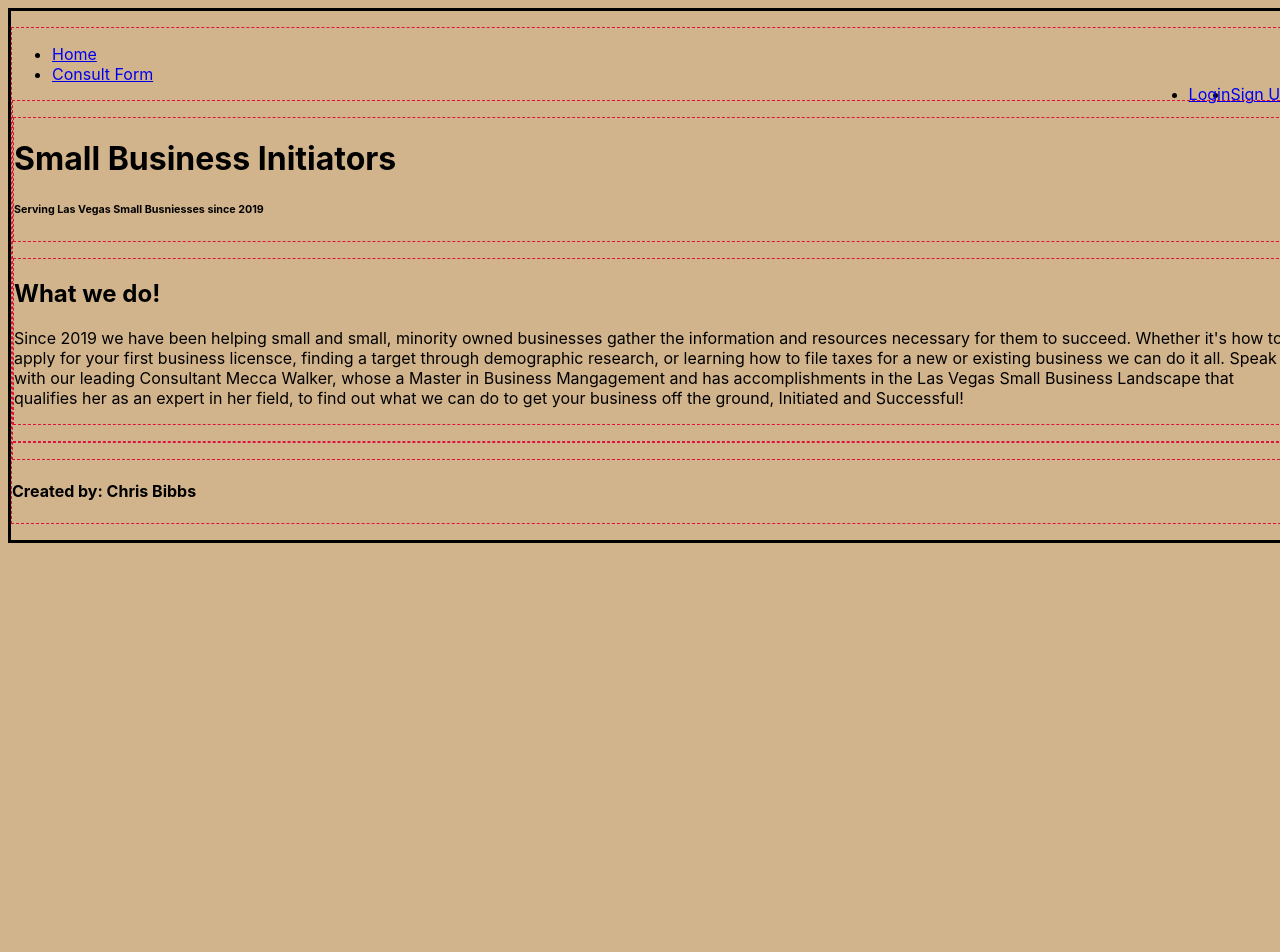
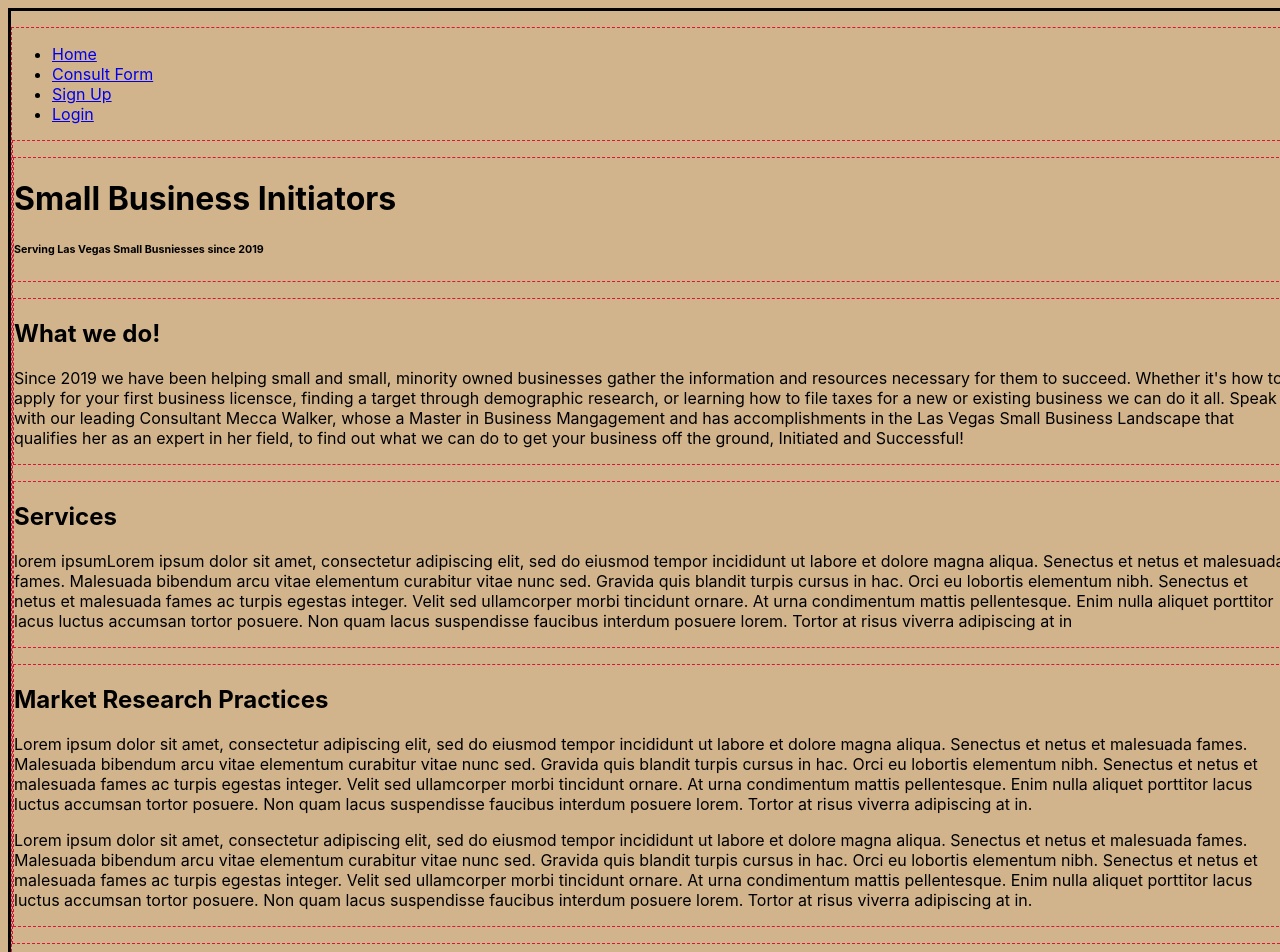
Before and after one commit to cbibbs94/MSP3, a React (Create React App) app in the folder client/: page / in a window 1280 px wide. Shown: the top 952 px of the page. Before the commit the page ends 800 px from the top, so only its background shows below. Built offline with nearby package versions, Linux system fonts and the light colour scheme; no server answers.

Commit message:
deploying i think

```diff
--- a/client/src/components/Home.js
+++ b/client/src/components/Home.js
@@ -12,7 +12,19 @@ const Home = () => {
                 <p>Since 2019 we have been helping small and small, minority owned businesses gather the information and resources necessary for them to succeed. Whether it's how to apply for your first business licensce, finding a target through demographic research, or learning how to file taxes for a new or existing business we can do it all. Speak with our leading Consultant Mecca Walker, whose a Master in Business Mangagement and has accomplishments in the Las Vegas Small Business Landscape that qualifies her as an expert in her field, to find out what we can do to get your business off the ground, Initiated and Successful!     </p>
             </div>
             <div>
-
+                <h2> Services </h2>
+                <p>
+                    lorem ipsumLorem ipsum dolor sit amet, consectetur adipiscing elit, sed do eiusmod tempor incididunt ut labore et dolore magna aliqua. Senectus et netus et malesuada fames. Malesuada bibendum arcu vitae elementum curabitur vitae nunc sed. Gravida quis blandit turpis cursus in hac. Orci eu lobortis elementum nibh. Senectus et netus et malesuada fames ac turpis egestas integer. Velit sed ullamcorper morbi tincidunt ornare. At urna condimentum mattis pellentesque. Enim nulla aliquet porttitor lacus luctus accumsan tortor posuere. Non quam lacus suspendisse faucibus interdum posuere lorem. Tortor at risus viverra adipiscing at in
+                </p>
+            </div>
+            <div>
+                <h2> Market Research Practices</h2>
+                <p>
+                    Lorem ipsum dolor sit amet, consectetur adipiscing elit, sed do eiusmod tempor incididunt ut labore et dolore magna aliqua. Senectus et netus et malesuada fames. Malesuada bibendum arcu vitae elementum curabitur vitae nunc sed. Gravida quis blandit turpis cursus in hac. Orci eu lobortis elementum nibh. Senectus et netus et malesuada fames ac turpis egestas integer. Velit sed ullamcorper morbi tincidunt ornare. At urna condimentum mattis pellentesque. Enim nulla aliquet porttitor lacus luctus accumsan tortor posuere. Non quam lacus suspendisse faucibus interdum posuere lorem. Tortor at risus viverra adipiscing at in.
+                </p>
+                <p>
+                    Lorem ipsum dolor sit amet, consectetur adipiscing elit, sed do eiusmod tempor incididunt ut labore et dolore magna aliqua. Senectus et netus et malesuada fames. Malesuada bibendum arcu vitae elementum curabitur vitae nunc sed. Gravida quis blandit turpis cursus in hac. Orci eu lobortis elementum nibh. Senectus et netus et malesuada fames ac turpis egestas integer. Velit sed ullamcorper morbi tincidunt ornare. At urna condimentum mattis pellentesque. Enim nulla aliquet porttitor lacus luctus accumsan tortor posuere. Non quam lacus suspendisse faucibus interdum posuere lorem. Tortor at risus viverra adipiscing at in.
+                </p>
             </div>
         </div>
 
--- a/client/src/components/NavBar.js
+++ b/client/src/components/NavBar.js
@@ -9,12 +9,12 @@ const NavBar = () => {
 
     let loginButtons = (
         <>
-            <li style={{ float: 'right' }}>
+            <li >
                 <a href="#" onClick={() => navigate("/signup")}>
                     Sign Up
                 </a>
             </li>
-            <li style={{ float: 'right' }}>
+            <li >
                 <a href="#" onClick={() => navigate("/login")}>
                     Login
                 </a>
--- a/client/src/components/NewConsultForm.js
+++ b/client/src/components/NewConsultForm.js
@@ -15,7 +15,7 @@ const NewConsultForm = () => {
     const handleSubmit = async (e) => {
         e.preventDefault()
 
-        await fetch('http://localhost:5001/consultForm', {
+        await fetch('/consultForm', {
             method: 'POST',
             headers: {
                 'Content-Type':'application/json'
--- a/client/src/components/NewUserSignup.js
+++ b/client/src/components/NewUserSignup.js
@@ -16,7 +16,7 @@ const NewUserSignUp = () => {
     const handleSubmit = async (e) => {
         e.preventDefault()
 
-        await fetch('http://localhost:5001/consultUser', {
+        await fetch('/consultUser', {
             method: 'POST',
             headers: {
                 'Content-Type': 'application/json'
--- a/client/src/components/UserLogin.js
+++ b/client/src/components/UserLogin.js
@@ -17,7 +17,7 @@ const UserLogin = () => {
 
     async function handleSubmit(e) {
         e.preventDefault()
-        const response = await fetch('http://localhost:5001/consultAuth/', {
+        const response = await fetch('/consultAuth/', {
             method: 'POST',
             credentials: 'include',
             headers: {
--- a/client/src/contexts/CurrentUser.js
+++ b/client/src/contexts/CurrentUser.js
@@ -7,7 +7,7 @@ function CurrentUserProvider({children}) {
     const [currentUser, setCurrentUser] = useState(null)
     useEffect(() => {
         const loggedInUser = async () => {
-            let response = await fetch('http://localhost:5001/consultAuth/profile', {
+            let response = await fetch('/consultAuth/profile', {
                 headers: {
                     'Authorization' : `Bearer ${localStorage.getItem('token')}`
                 }
--- a/client/src/index.css
+++ b/client/src/index.css
@@ -1,6 +1,7 @@
 body {
   border: 3px solid black;
   width: 100%;
+  height: 100%;
   background-color: tan;
   display: flex;
 
```
Also changed, not shown: 2 other files (tests, documents, lock files or other folders).
